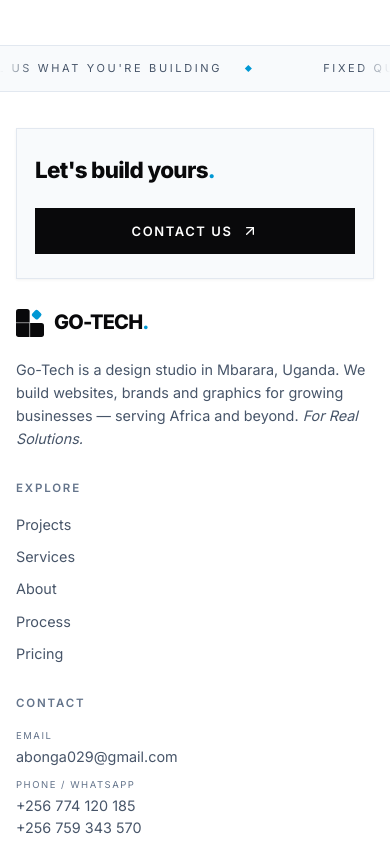
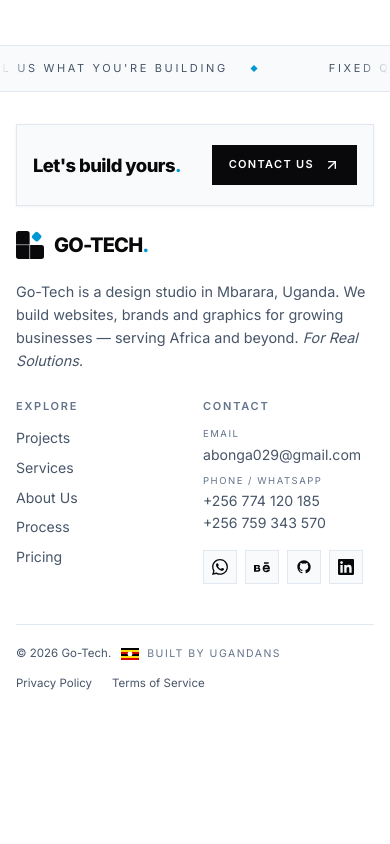
Before and after one commit to BongominRonald/Go-Tech, a React (Vite) app in the folder client/: page /samples in a window 390 px wide. Shown: the part 5180-6024 px from the top of the page. After the commit the page ends 5897 px from the top, so only its background shows below. Built offline with nearby package versions, Linux system fonts and the light colour scheme.

Commit message:
feat: optimize mobile footer layout with 2-column horizontal arrangement

```diff
--- a/client/src/components/Footer.jsx
+++ b/client/src/components/Footer.jsx
@@ -5,14 +5,23 @@ import { useContactModal } from './ContactModal.jsx'
 import { site, tel, whatsappLink } from '../data/site.js'
 import { WhatsAppIcon, GithubIcon, LinkedinIcon, BehanceIcon } from './icons.jsx'
 
-const marqueeItems = ['Talk to a human', "Tell us what you're building", 'Fixed quotes. Real launch dates.', `Thank you for considering ${site.name}`, "Let's build something that works"]
+const marqueeItems = [
+  'Talk to a human',
+  "Tell us what you're building",
+  'Fixed quotes. Real launch dates.',
+  `Thank you for considering ${site.name}`,
+  "Let's build something that works",
+]
 
 function UgandaFlag() {
   return (
     <svg width="18" height="12" viewBox="0 0 30 20" aria-label="Uganda flag" role="img">
-      <rect width="30" height="20" fill="#000" /><rect y="3.33" width="30" height="3.33" fill="#FCDC04" />
-      <rect y="6.66" width="30" height="3.34" fill="#D90000" /><rect y="13.33" width="30" height="3.33" fill="#FCDC04" />
-      <rect y="16.66" width="30" height="3.34" fill="#D90000" /><circle cx="15" cy="10" r="4.1" fill="#fff" />
+      <rect width="30" height="20" fill="#000" />
+      <rect y="3.33" width="30" height="3.33" fill="#FCDC04" />
+      <rect y="6.66" width="30" height="3.34" fill="#D90000" />
+      <rect y="13.33" width="30" height="3.33" fill="#FCDC04" />
+      <rect y="16.66" width="30" height="3.34" fill="#D90000" />
+      <circle cx="15" cy="10" r="4.1" fill="#fff" />
     </svg>
   )
 }
@@ -21,61 +30,99 @@ export default function Footer() {
   const { open } = useContactModal()
   const row = (hidden) => (
     <div className="item" aria-hidden={hidden || undefined}>
-      {marqueeItems.map((t) => <span key={t} style={{ display: 'flex', alignItems: 'center' }}><span>{t}</span><i /></span>)}
+      {marqueeItems.map((t) => (
+        <span key={t} style={{ display: 'flex', alignItems: 'center' }}>
+          <span>{t}</span>
+          <i />
+        </span>
+      ))}
     </div>
   )
+
   return (
     <footer className="footer">
-      <button type="button" className="foot-marquee" onClick={() => open()} aria-label={`Get in touch with ${site.name}`}>
+      <button
+        type="button"
+        className="foot-marquee"
+        onClick={() => open()}
+        aria-label={`Get in touch with ${site.name}`}
+      >
         <div className="marquee" style={{ '--dur': '38s' }}>
-          <div className="marquee-track">{row(false)}{row(true)}</div>
+          <div className="marquee-track">
+            {row(false)}
+            {row(true)}
+          </div>
         </div>
       </button>
 
       <div className="container">
         <div className="foot-cta">
-          <h2>Let's build yours<span className="text-blue">.</span></h2>
-          <button className="btn btn-solid" onClick={() => open()}>Contact Us <ArrowUpRight /></button>
+          <div>
+            <h2>Let's build yours<span className="text-blue">.</span></h2>
+          </div>
+          <button className="btn btn-solid" onClick={() => open()}>
+            Contact Us <ArrowUpRight size={15} />
+          </button>
         </div>
 
         <div className="foot-grid">
-          <div>
+          <div className="foot-brand">
             <Logo />
-            <p>{site.name} is a design studio in {site.location}. We build websites, brands and graphics for growing businesses — serving Africa and beyond. <em>{site.tagline}.</em></p>
+            <p>
+              {site.name} is a design studio in {site.location}. We build websites, brands and graphics for growing businesses — serving Africa and beyond. <em>{site.tagline}.</em>
+            </p>
           </div>
-          <div>
+
+          <div className="foot-col foot-explore">
             <h4>Explore</h4>
             <ul className="foot-links">
               <li><Link to="/#projects">Projects</Link></li>
               <li><Link to="/#services">Services</Link></li>
-              <li><Link to="/about">About</Link></li>
+              <li><Link to="/about">About Us</Link></li>
               <li><Link to="/#process">Process</Link></li>
               <li><Link to="/#pricing">Pricing</Link></li>
             </ul>
           </div>
-          <div>
+
+          <div className="foot-col foot-contact">
             <h4>Contact</h4>
             <ul className="foot-links">
-              <li><small>Email</small><a href={`mailto:${site.email}`}>{site.email}</a></li>
-              <li><small>Phone / WhatsApp</small>
-                {site.phones.map((p) => <a key={p} href={tel(p)} style={{ display: 'block' }}>{p}</a>)}
+              <li>
+                <small>Email</small>
+                <a href={`mailto:${site.email}`}>{site.email}</a>
+              </li>
+              <li>
+                <small>Phone / WhatsApp</small>
+                {site.phones.map((p) => (
+                  <a key={p} href={tel(p)} style={{ display: 'block' }}>
+                    {p}
+                  </a>
+                ))}
               </li>
             </ul>
-            <div className="socials" style={{ marginTop: 18 }}>
-              <a href={whatsappLink()} target="_blank" rel="noopener noreferrer" aria-label="WhatsApp"><WhatsAppIcon /></a>
-              <a href={site.behance} target="_blank" rel="noopener noreferrer" aria-label="Behance"><BehanceIcon /></a>
-              <a href={site.github} target="_blank" rel="noopener noreferrer" aria-label="GitHub"><GithubIcon /></a>
-              <a href={site.linkedin} target="_blank" rel="noopener noreferrer" aria-label="LinkedIn"><LinkedinIcon /></a>
+            <div className="socials" style={{ marginTop: 16 }}>
+              <a href={whatsappLink()} target="_blank" rel="noopener noreferrer" aria-label="WhatsApp">
+                <WhatsAppIcon size={16} />
+              </a>
+              <a href={site.behance} target="_blank" rel="noopener noreferrer" aria-label="Behance">
+                <BehanceIcon size={16} />
+              </a>
+              <a href={site.github} target="_blank" rel="noopener noreferrer" aria-label="GitHub">
+                <GithubIcon size={16} />
+              </a>
+              <a href={site.linkedin} target="_blank" rel="noopener noreferrer" aria-label="LinkedIn">
+                <LinkedinIcon size={16} />
+              </a>
             </div>
           </div>
         </div>
 
         <div className="foot-bottom">
-          <div style={{ display: 'flex', flexWrap: 'wrap', alignItems: 'center', gap: 20 }}>
-            <span>© {new Date().getFullYear()} {site.name}. {site.tagline}.</span>
+          <div className="foot-bottom-left">
+            <span>© {new Date().getFullYear()} {site.name}.</span>
             <span className="made"><UgandaFlag /> Built by Ugandans</span>
           </div>
-          <nav>
+          <nav className="foot-bottom-nav">
             <Link to="/privacy">Privacy Policy</Link>
             <Link to="/terms">Terms of Service</Link>
           </nav>
--- a/client/src/index.css
+++ b/client/src/index.css
@@ -730,7 +730,14 @@ body.modal-open .fab-container {
   .contact-grid, .about-grid { grid-template-columns: 1fr; gap: 36px; }
   .founder { grid-template-columns: 1fr; gap: 24px; text-align: left; }
   .founder-mark { max-width: 160px; margin: 0 auto; }
-  .foot-grid { grid-template-columns: 1fr; gap: 30px; }
+  .foot-grid {
+    grid-template-columns: 1fr 1fr;
+    gap: 32px 20px;
+  }
+  .foot-brand {
+    grid-column: 1 / -1;
+    max-width: 580px;
+  }
   .stats { grid-template-columns: repeat(2, 1fr); gap: 20px; }
 }
 
@@ -761,10 +768,72 @@ body.modal-open .fab-container {
   /* Ensure inputs are at least 16px to prevent iOS Safari auto-zooming */
   .field input, .field textarea, .field select { font-size: 16px !important; }
 
-  .foot-cta { padding: 24px 18px; margin: 36px 0 28px; flex-direction: column; align-items: flex-start; }
-  .foot-cta .btn { width: 100%; justify-content: center; }
-  .foot-bottom { flex-direction: column; align-items: flex-start; gap: 14px; }
-  .foot-bottom nav { flex-wrap: wrap; gap: 14px; }
+  .foot-grid {
+    grid-template-columns: 1fr 1fr;
+    gap: 26px 16px;
+  }
+  .foot-brand {
+    grid-column: 1 / -1;
+  }
+  .foot-col h4 {
+    font-size: 11px;
+    margin-bottom: 12px;
+  }
+  .foot-links {
+    gap: 8px;
+    font-size: .88rem;
+  }
+  .foot-links a {
+    word-break: break-word;
+  }
+  .foot-contact .socials {
+    margin-top: 14px;
+    gap: 8px;
+  }
+  .foot-contact .socials a {
+    width: 34px;
+    height: 34px;
+  }
+  .foot-cta {
+    display: flex;
+    flex-direction: row;
+    align-items: center;
+    justify-content: space-between;
+    gap: 12px;
+    padding: 20px 16px;
+    margin: 32px 0 24px;
+  }
+  .foot-cta h2 {
+    font-size: clamp(1.15rem, 4.2vw, 1.45rem);
+    margin: 0;
+  }
+  .foot-cta .btn {
+    flex-shrink: 0;
+    width: auto;
+    padding: 10px 16px;
+    font-size: 11px;
+    min-height: 38px;
+  }
+  .foot-bottom {
+    display: flex;
+    flex-direction: column;
+    align-items: flex-start;
+    gap: 12px;
+    padding: 20px 0 24px;
+  }
+  .foot-bottom-left {
+    display: flex;
+    flex-wrap: wrap;
+    align-items: center;
+    gap: 10px;
+    font-size: 11.5px;
+  }
+  .foot-bottom-nav {
+    display: flex;
+    gap: 16px;
+    flex-wrap: wrap;
+    font-size: 11.5px;
+  }
 
   .values { grid-template-columns: 1fr; }
   .modal { padding: 24px 18px; max-height: 94vh; }
```
